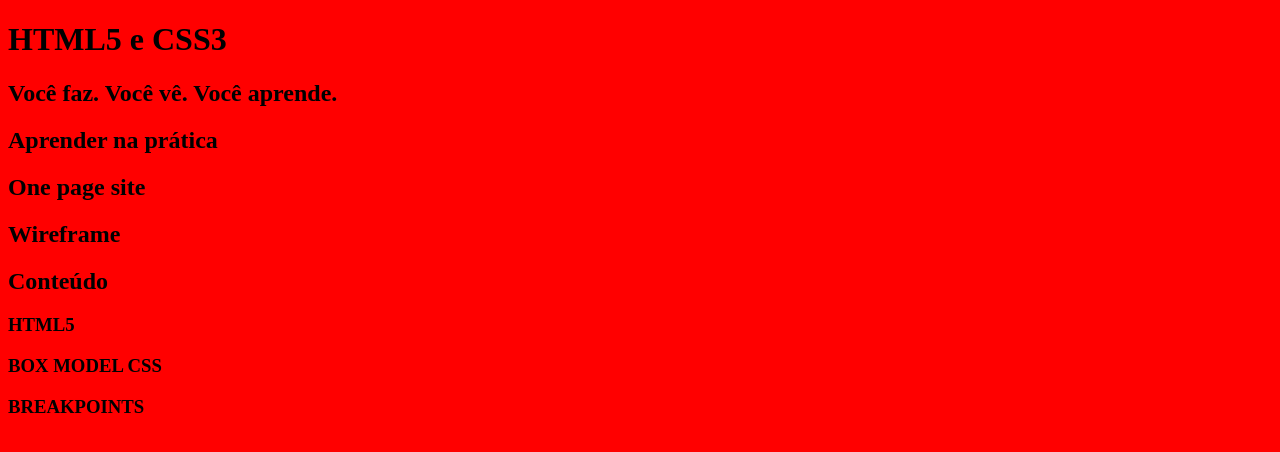
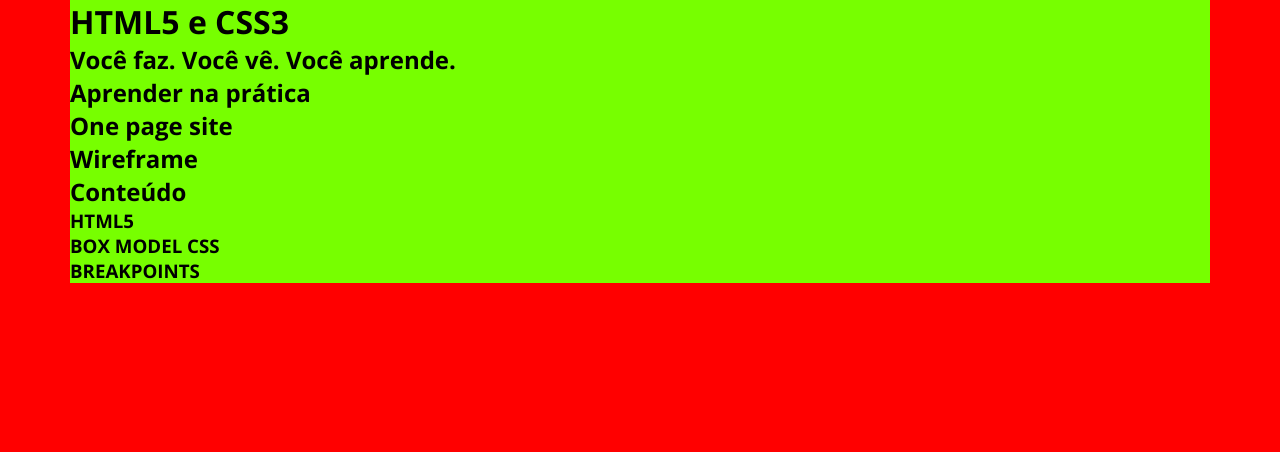
Before and after one commit to romulovieira89/html5css3, a plain HTML site: page index.html in a window 1280 px wide. Drawn offline with nearby package versions, Linux system fonts and the light colour scheme.

Commit message:
Modigicações no layout

```diff
--- a/index.html
+++ b/index.html
@@ -16,31 +16,43 @@
     </header>
     <!-- Destaque -->
     <main>
+        <div class="container">
         <h1>HTML5 e CSS3</h1>
         <h2>Você faz. Você vê. Você aprende.</h2>
+        </div>
     </main>
     <!-- Sobre -->
     <section>
+        <div class="container">
         <h2>Aprender na prática</h2>
+        </div>
     </section>
     <!-- One page -->
     <section>
+        <div class="container">
         <h2>One page site</h2>
+        </div>
     </section>
     <!-- Wireframe -->
     <section>
+        <div class="container">
         <h2>Wireframe</h2>
+        </div>
     </section>
     <!-- Conteúdo -->
     <section>
+        <div class="container">
         <h2>Conteúdo</h2>
         <h3>HTML5</h3>
         <h3>BOX MODEL CSS</h3>
         <h3>BREAKPOINTS</h3>
+        </div>
     </section>
     <!-- Rodapé -->
     <footer>
+        <div class="container">
 
+        </div>
     </footer>
 </body>
 </html>
--- a/style.css
+++ b/style.css
@@ -1,14 +1,43 @@
+/* Importação (Google Fonts) */
+@import url('https://fonts.googleapis.com/css2?family= Open+Sans:wght@400;700 & display =swap');
+
+
+/* CSS Reset */
+*{
+   margin: 0;
+   border: 0;
+   padding: 0;
+}
+
+/* Smartphone Portrait*/
+
 /*Smartphone Landscape*/
 @media (min-width: 576px){
    body{
     background-color: #0ff;
+    font-family: 'Open Sans', sans-serif;
+    font-size: 1em;
    }
+    /* Layout */
+    .container{
+      max-width: 540px;
+    }
+}
+
+/* Layout */
+.container{
+   margin: 0 auto;
+   background-color: #7f0;
 }
 
 /*Tablet Portrait*/
 @media (min-width: 768px){
     body{
      background-color: #ff0;
+    }
+    /* Layout */
+    .container{
+      max-width: 720px;
     }
  }
 
@@ -17,6 +46,10 @@
     body{
      background-color: #f60;
     }
+     /* Layout */
+     .container{
+      max-width: 960px;
+    }
  }
 
 /*PC*/
@@ -24,4 +57,8 @@
     body{
      background-color: #f00;
     }
+     /* Layout */
+     .container{
+      max-width: 1140px;
+    }
  }
```
